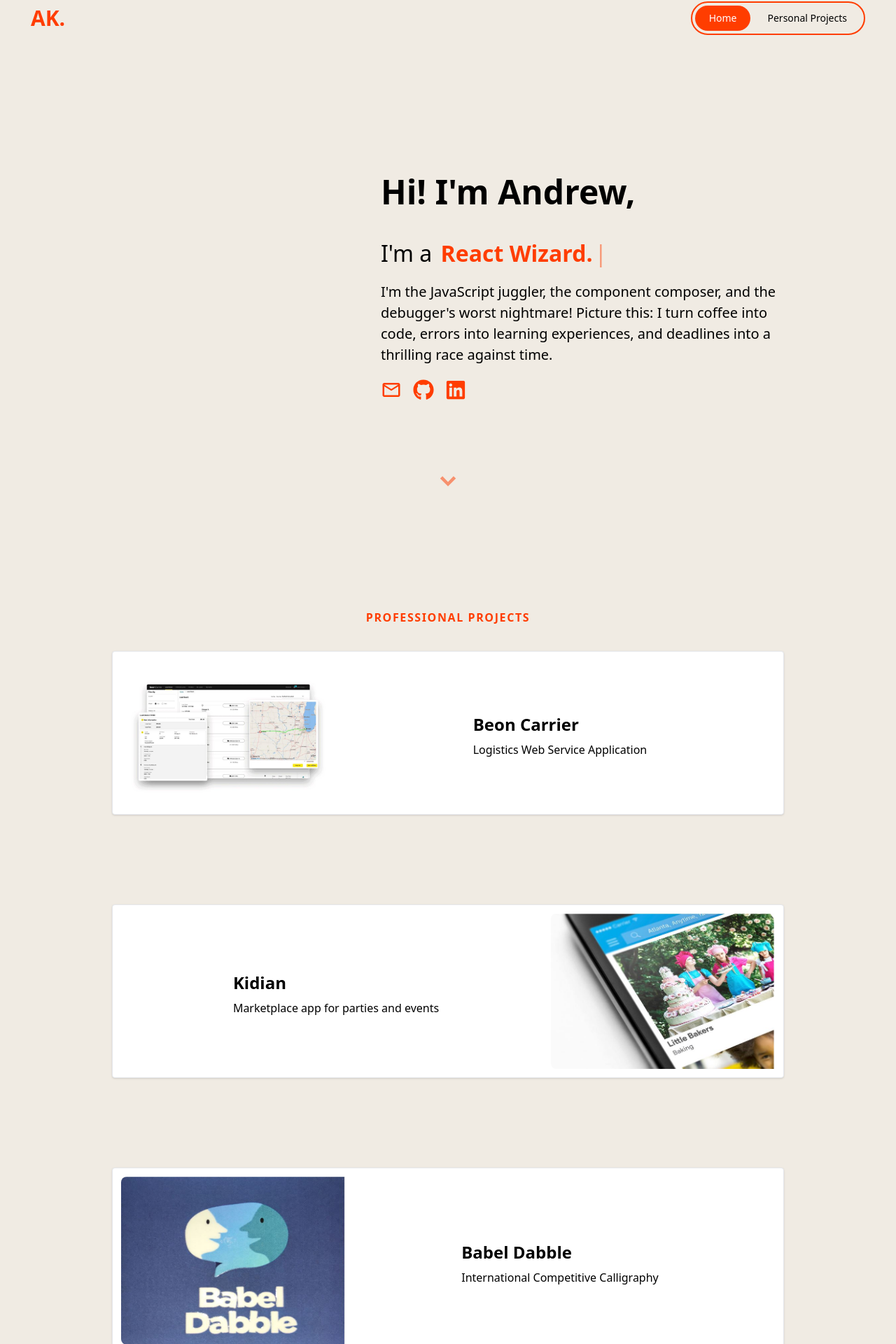
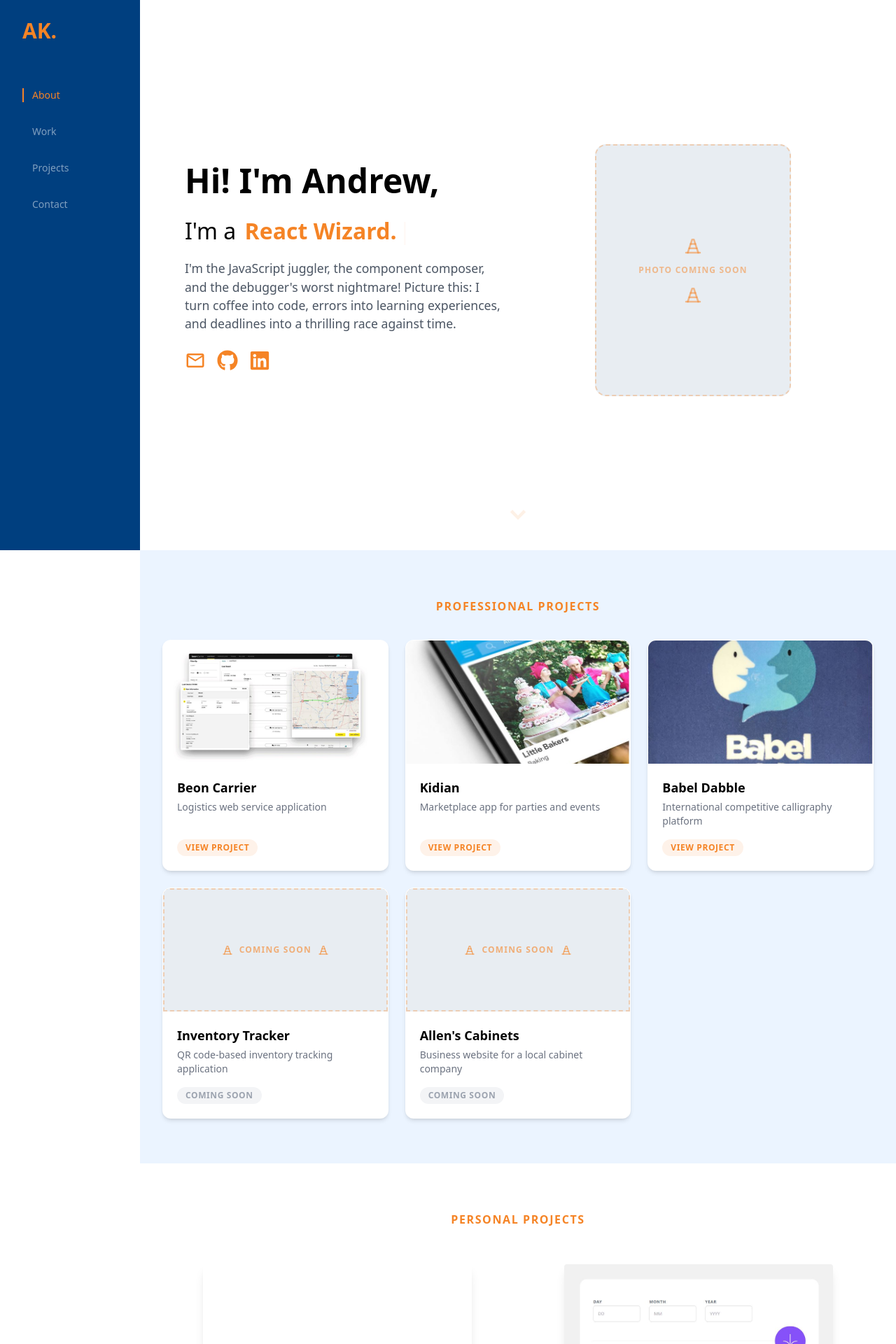
Before and after one commit to kdk0063/React-Andrew, a React (Create React App) app: page / in a window 1280 px wide. Shown: the part 14-1934 px from the top of the page at 70% size. Built offline with nearby package versions, Linux system fonts and the light colour scheme.

Commit message:
update: portofolio updates and newly coming soon projects added

```diff
--- a/src/App.js
+++ b/src/App.js
@@ -1,15 +1,23 @@
 import Navbar from "./Components/Navbar";
+import PortfolioSidebar from "./Components/PortfolioSidebar";
 import Router from "./Pages/Router";
-
+import useNavigation from './hooks/use-navigation';
 
 function App() {
+    const { currentPath } = useNavigation();
+    const isHome = currentPath === '/';
+
     return (
-        <div className="ml-auto mr-auto max-w-[1600px]">
-            <Navbar />
-
-            <Router />
+        <div className="flex min-h-screen">
+            {isHome && <PortfolioSidebar />}
+            <div className={`flex-1 ${isHome ? 'md:ml-[200px]' : ''}`}>
+                {/* Show Navbar on non-home pages, or on mobile for home */}
+                <div className={isHome ? 'md:hidden' : ''}>
+                    <Navbar />
+                </div>
+                <Router />
+            </div>
         </div>
-
-    )
+    );
 }
 export default App;
--- a/src/Components/Introduction.js
+++ b/src/Components/Introduction.js
@@ -4,6 +4,7 @@ import * as AboutMe from '../constants/AboutMe';
 import { GoChevronDown } from "react-icons/go";
 import { FaGithub, FaLinkedin } from "react-icons/fa";
 import { MdOutlineMail } from "react-icons/md";
+import { TbTrafficCone } from 'react-icons/tb';
 
 import './Introduction.css';
 
@@ -32,39 +33,47 @@ function Introduction() {
     }
 
     return (
-        <>
-            <div className="h-screen lg:pt-[15%] md:pt-[20%] sm:pt-[25%] xs:pt-[25%] flex justify-end">
-                <div className="lg:pr-[10rem] md:pr-[10rem] xs:pr-[5rem]">
+        <div className="relative h-screen flex items-center px-[4rem] gap-12">
+            {/* Left: intro text */}
+            <div className="flex-1">
                 <h1 className="text-[3rem] font-bold">Hi! I'm Andrew,</h1>
-                    <div className="mt-12 text-[2rem]">
-                        I'm a <span className='ml-1 text-[#FF3D00] font-semibold'>{words}</span>
-                        <Cursor cursorColor='#FF3D00' />
+                <div className="mt-8 text-[2rem]">
+                    I'm a <span className='ml-1 text-[#F58426] font-semibold'>{words}</span>
+                    <Cursor cursorColor='#F58426' />
                 </div>
-
-                    <p className="lg:w-[36rem] md:w-[30rem] xs:w-[25rem] mt-4 text-[1.25rem] text-wrap">
+                <p className="mt-4 text-[1.1rem] text-gray-600 max-w-[32rem]">
                     {AboutMe.introA}
                 </p>
-                    <div className="flex items-start space-x-4 mt-5">
+                <div className="flex items-center space-x-4 mt-6">
                     <MdOutlineMail
                         onClick={() => handleContactClick('mail')}
-                            className="text-3xl cursor-pointer text-[#FF3D00] hover:text-[#1F00FF] transition-colors duration-200"
+                        className="text-3xl cursor-pointer text-[#F58426] hover:text-[#006BB6] transition-colors duration-200"
                     />
                     <FaGithub
                         onClick={() => handleContactClick('github')}
-                            className="text-3xl cursor-pointer text-[#FF3D00] hover:text-[#1F00FF] transition-colors duration-200"
+                        className="text-3xl cursor-pointer text-[#F58426] hover:text-[#006BB6] transition-colors duration-200"
                     />
                     <FaLinkedin
                         onClick={() => handleContactClick('linkedin')}
-                            className="text-3xl cursor-pointer text-[#FF3D00] hover:text-[#1F00FF] transition-colors duration-200"
+                        className="text-3xl cursor-pointer text-[#F58426] hover:text-[#006BB6] transition-colors duration-200"
                     />
                 </div>
             </div>
 
-                <div className='grid justify-items-center absolute inset-x-0 bottom-0 pb-20 cursor-pointer'>
-                    <GoChevronDown onClick={handleScroll} className="text-4xl blinking-icon text-[#FF3D00]" />
+            {/* Right: portrait placeholder */}
+            <div className="hidden md:flex flex-1 justify-center items-center">
+                <div className="w-[280px] h-[360px] rounded-2xl bg-[#E8EDF2] border-2 border-dashed border-[#F58426]/30 flex flex-col items-center justify-center gap-3">
+                    <TbTrafficCone className="text-[#F58426]/50 text-3xl" />
+                    <span className="text-[#F58426]/50 font-bold tracking-widest uppercase text-xs">Photo Coming Soon</span>
+                    <TbTrafficCone className="text-[#F58426]/50 text-3xl" />
                 </div>
             </div>
-        </>
+
+            {/* Scroll chevron */}
+            <div className='absolute inset-x-0 bottom-8 flex justify-center cursor-pointer'>
+                <GoChevronDown onClick={handleScroll} className="text-4xl blinking-icon text-[#F58426]" />
+            </div>
+        </div>
     )
 };
 export default Introduction;
--- a/src/Components/Navbar.js
+++ b/src/Components/Navbar.js
@@ -17,8 +17,8 @@ function Navbar() {
     <li key={index}>
       <Link
         to={link.path}
-        className="block px-5 py-2 rounded-full text-sm font-medium text-black transition-all duration-200 hover:bg-[#FF3D00] hover:text-white"
-        activeClassName="bg-[#FF3D00] text-white"
+        className="block px-5 py-2 rounded-full text-sm font-medium text-black transition-all duration-200 hover:bg-[#F58426] hover:text-white"
+        activeClassName="bg-[#F58426] text-white"
       >
         {link.label}
       </Link>
@@ -28,18 +28,18 @@ function Navbar() {
   return (
     <div className='flex justify-between items-center h-20 max-w-[1240px] mx-auto px-6'>
       {/* Logo */}
-      <h1 className='w-auto text-3xl font-bold text-[#FF3D00]'>AK.</h1>
+      <h1 className='w-auto text-3xl font-bold text-[#F58426]'>AK.</h1>
 
       {/* Desktop Navigation — pill group */}
-      <ul className='hidden md:flex items-center border-2 border-[#FF3D00] rounded-full px-1 py-1 gap-1'>
+      <ul className='hidden md:flex items-center border-2 border-[#F58426] rounded-full px-1 py-1 gap-1'>
         {renderedLinks}
       </ul>
 
       {/* Mobile Navigation Icon */}
       <div onClick={handleNav} className='block md:hidden cursor-pointer'>
         {nav
-          ? <IoMdClose className="text-[#FF3D00]" size={22} />
-          : <FiMenu className="text-[#FF3D00]" size={22} />
+          ? <IoMdClose className="text-[#F58426]" size={22} />
+          : <FiMenu className="text-[#F58426]" size={22} />
         }
       </div>
 
@@ -47,11 +47,11 @@ function Navbar() {
       <ul
         className={
           nav
-            ? 'fixed md:hidden left-0 top-0 w-[60%] h-full border-r-2 border-r-[#FF3D00] bg-[#F0EBE3] ease-in-out duration-500 z-50 p-6'
+            ? 'fixed md:hidden left-0 top-0 w-[60%] h-full border-r-2 border-r-[#F58426] bg-[#F0EBE3] ease-in-out duration-500 z-50 p-6'
             : 'ease-in-out w-[60%] duration-500 fixed top-0 bottom-0 left-[-100%] z-50'
         }
       >
-        <h1 className='text-3xl font-bold text-[#FF3D00] mb-6'>AK.</h1>
+        <h1 className='text-3xl font-bold text-[#F58426] mb-6'>AK.</h1>
         {renderedLinks}
       </ul>
     </div>
--- /dev/null
+++ b/src/Components/PortfolioSidebar.js
@@ -0,0 +1,55 @@
+import { useState, useEffect } from 'react';
+
+const NAV_ITEMS = [
+    { label: 'About', id: 'about' },
+    { label: 'Work', id: 'work' },
+    { label: 'Projects', id: 'projects' },
+    { label: 'Contact', id: 'contact' },
+];
+
+function PortfolioSidebar() {
+    const [activeSection, setActiveSection] = useState('about');
+
+    useEffect(() => {
+        const observers = [];
+        NAV_ITEMS.forEach(({ id }) => {
+            const el = document.getElementById(id);
+            if (!el) return;
+            const observer = new IntersectionObserver(
+                ([entry]) => {
+                    if (entry.isIntersecting) setActiveSection(id);
+                },
+                { rootMargin: '-40% 0px -60% 0px', threshold: 0 }
+            );
+            observer.observe(el);
+            observers.push(observer);
+        });
+        return () => observers.forEach((o) => o.disconnect());
+    }, []);
+
+    const handleClick = (id) => {
+        document.getElementById(id)?.scrollIntoView({ behavior: 'smooth' });
+    };
+
+    return (
+        <aside className="hidden md:flex flex-col fixed left-0 top-0 h-screen w-[200px] bg-[#003F7F] px-8 py-10 z-40">
+            <h1 className="text-3xl font-bold text-[#F58426] mb-16">AK.</h1>
+            <nav className="flex flex-col gap-8">
+                {NAV_ITEMS.map(({ label, id }) => (
+                    <button
+                        key={id}
+                        onClick={() => handleClick(id)}
+                        className={`text-left text-sm font-medium transition-all duration-200 pl-3 ${
+                            activeSection === id
+                                ? 'text-[#F58426] border-l-2 border-[#F58426]'
+                                : 'text-white/50 hover:text-white border-l-2 border-transparent'
+                        }`}
+                    >
+                        {label}
+                    </button>
+                ))}
+            </nav>
+        </aside>
+    );
+}
+export default PortfolioSidebar;
--- a/src/Pages/LandingPage.js
+++ b/src/Pages/LandingPage.js
@@ -1,13 +1,97 @@
 import Introduction from '../Components/Introduction';
 import ProjectPage from './ProjectPage';
+import Card from '../Components/Card';
+import { FaGithub, FaLinkedin } from "react-icons/fa";
+import { MdOutlineMail } from "react-icons/md";
+
+import AgeCalculatorImg from '../images/ageCalc.JPG';
+import ScatterEffect from '../images/scatter.JPG';
+import TipSplitter from '../images/splitter.JPG';
+
+const sideProjects = [
+    {
+        title: "Scatter Intro Effect",
+        description: "DOM element manipulation and styling",
+        imageUrl: ScatterEffect,
+        path: "/scatter-css-page"
+    },
+    {
+        title: "Age Calculator",
+        description: "Date logic calculation and form validation",
+        imageUrl: AgeCalculatorImg,
+        path: "/age-calculator"
+    },
+    {
+        title: "Tip Splitter",
+        description: "State management and real-time calculation",
+        imageUrl: TipSplitter,
+        path: "/tip-splitter"
+    },
+    {
+        title: "Grandstands",
+        description: "F1 fan website — race schedules, standings, and more",
+        imageUrl: null,
+        path: ""
+    },
+    {
+        title: "LightWeight!",
+        description: "Workout tracking app — log sets, track progress, stay consistent",
+        imageUrl: null,
+        path: ""
+    },
+];
 
 function LandingPage() {
+    const handleContactClick = (type) => {
+        if (type === 'mail') return (window.location.href = 'mailto:kdk0063@gmail.com');
+        if (type === 'github') return window.open('https://github.com/kdk0063', '_blank').focus();
+        return window.open('https://www.linkedin.com/in/andrewkyukim', '_blank').focus();
+    };
+
     return (
         <>
-            <Introduction />
+            <section id="about" className="w-full bg-white">
+                <Introduction />
+            </section>
 
-            <ProjectPage />
+            <section id="work" className="w-full bg-[#EBF4FF]">
+                <ProjectPage />
+            </section>
+
+            <section id="projects" className="w-full bg-white py-[4rem] px-[2rem]">
+                <h1 className="mb-[2rem] text-center font-bold text-[#F58426] uppercase tracking-widest">Personal Projects</h1>
+                <div className="flex flex-wrap justify-center max-w-[70rem] mx-auto gap-4">
+                    {sideProjects.map((p) => (
+                        <Card
+                            key={p.title}
+                            imageUrl={p.imageUrl}
+                            title={p.title}
+                            description={p.description}
+                            link={p.path}
+                        />
+                    ))}
+                </div>
+            </section>
+
+            <section id="contact" className="w-full bg-[#003F7F] py-[6rem] flex flex-col items-center gap-6">
+                <h1 className="font-bold text-[#F58426] uppercase tracking-widest">Get In Touch</h1>
+                <p className="text-white/60 text-sm">Currently open to new opportunities — feel free to reach out.</p>
+                <div className="flex gap-6 mt-2">
+                    <MdOutlineMail
+                        onClick={() => handleContactClick('mail')}
+                        className="text-4xl cursor-pointer text-white hover:text-[#F58426] transition-colors duration-200"
+                    />
+                    <FaGithub
+                        onClick={() => handleContactClick('github')}
+                        className="text-4xl cursor-pointer text-white hover:text-[#F58426] transition-colors duration-200"
+                    />
+                    <FaLinkedin
+                        onClick={() => handleContactClick('linkedin')}
+                        className="text-4xl cursor-pointer text-white hover:text-[#F58426] transition-colors duration-200"
+                    />
+                </div>
+            </section>
         </>
-    )
-};
+    );
+}
 export default LandingPage;
--- a/src/Pages/PersonalProjectPage.js
+++ b/src/Pages/PersonalProjectPage.js
@@ -20,13 +20,11 @@ function PersonalProjectPage() {
         },
         {
             title: "Tip Splitter",
-            description: "Tip Splitter to demonstrate date type logic calculation",
+            description: "Tip Splitter to demonstrate state management and real-time calculation",
             imageUrl: TipSplitter,
-            path: ""
+            path: "/tip-splitter"
         },
     ];
-
-    console.log('contentItems', contentItems[2])
 
 
     return (
--- a/src/Pages/ProjectPage.js
+++ b/src/Pages/ProjectPage.js
@@ -1,58 +1,89 @@
 import Link from '../Components/Link';
-import Panel from '../Components/Panel';
+import { TbTrafficCone } from 'react-icons/tb';
 import BeonCarrierImage from '../images/beoncarrier.JPG';
 import KidianImage from '../images/kidian.JPG';
-import BableDabbleImage from '../images/bableDabble.JPG'
+import BableDabbleImage from '../images/bableDabble.JPG';
+
+const projects = [
+    {
+        title: "Beon Carrier",
+        description: "Logistics web service application",
+        image: BeonCarrierImage,
+        path: "/beonCarrierProject",
+    },
+    {
+        title: "Kidian",
+        description: "Marketplace app for parties and events",
+        image: KidianImage,
+        path: "/kidianProject",
+    },
+    {
+        title: "Babel Dabble",
+        description: "International competitive calligraphy platform",
+        image: BableDabbleImage,
+        path: "/bableDabbleProject",
+    },
+    {
+        title: "Inventory Tracker",
+        description: "QR code-based inventory tracking application",
+        image: null,
+        path: "",
+    },
+    {
+        title: "Allen's Cabinets",
+        description: "Business website for a local cabinet company",
+        image: null,
+        path: "",
+    },
+];
+
+function ProjectCard({ title, description, image, path }) {
+    const inner = (
+        <div className="group bg-white rounded-xl overflow-hidden shadow-md hover:shadow-xl border border-transparent hover:border-[#F58426] transition-all duration-300 flex flex-col h-full">
+            <div className="h-44 overflow-hidden bg-[#E8EDF2] flex-shrink-0">
+                {image
+                    ? <img
+                        src={image}
+                        alt={title}
+                        className="w-full h-full object-cover group-hover:scale-105 transition-transform duration-300"
+                      />
+                    : <div className="w-full h-full flex items-center justify-center gap-2 border-2 border-dashed border-[#F58426]/30">
+                        <TbTrafficCone className="text-[#F58426]/60 text-lg" />
+                        <span className="text-[#F58426]/60 font-bold tracking-widest uppercase text-xs">Coming Soon</span>
+                        <TbTrafficCone className="text-[#F58426]/60 text-lg" />
+                      </div>
+                }
+            </div>
+            <div className="p-5 flex flex-col flex-1">
+                <h3 className="font-bold text-lg group-hover:text-[#F58426] transition-colors duration-200">{title}</h3>
+                <p className="text-gray-500 text-sm mt-1 flex-1">{description}</p>
+                <span className={`mt-4 self-start text-xs font-semibold uppercase tracking-wider px-3 py-1 rounded-full ${
+                    path
+                        ? 'bg-[#F58426]/10 text-[#F58426] group-hover:bg-[#F58426] group-hover:text-white'
+                        : 'bg-gray-100 text-gray-400'
+                } transition-colors duration-200`}>
+                    {path ? 'View Project' : 'Coming Soon'}
+                </span>
+            </div>
+        </div>
+    );
+
+    if (path) {
+        return <Link to={path} className="no-underline h-full">{inner}</Link>;
+    }
+    return <div className="h-full">{inner}</div>;
+}
 
 function ProjectPage() {
     return (
-        <>
-            <h1 className="mb-[2rem] text-center font-bold text-[#FF3D00] uppercase tracking-widest">Professional Projects</h1>
-
-            <div className="min-h-[65rem] mb-[2rem] pl-[5rem] pr-[5rem] max-w-[70rem] ml-auto mr-auto">
-                <Link to={'/beonCarrierProject'} className="no-underline">
-                    <Panel className="group hover:shadow-xl hover:border-[#FF3D00] transition-all duration-300 w-[70%] ml-auto mr-auto">
-                        <div className="flex flex-wrap justify-center">
-                            <div>
-                                <img className="h-auto w-[20rem] md:rounded-none md:rounded-s-lg" src={BeonCarrierImage} alt="" />
-                            </div>
-                            <div className="flex flex-col self-center mr-auto ml-auto mt-5">
-                                <h5 className="mb-2 text-2xl font-bold text-black group-hover:text-[#FF3D00] transition-colors duration-200">Beon Carrier</h5>
-                                <p className="mb-3 text-black group-hover:text-[#FF3D00] transition-colors duration-200">Logistics Web Service Application</p>
-                            </div>
-                        </div>
-                    </Panel>
-                </Link>
-
-                <Link className="no-underline" to={'/kidianProject'} >
-                    <Panel className="group hover:shadow-xl hover:border-[#FF3D00] transition-all duration-300 mt-[8rem] w-[70%] ml-auto mr-auto">
-                        <div className="flex flex-wrap-reverse justify-center">
-                            <div className="flex flex-col self-center mr-auto ml-auto mt-5">
-                                <h5 className="mb-2 text-2xl font-bold text-black group-hover:text-[#FF3D00] transition-colors duration-200">Kidian</h5>
-                                <p className="mb-3 text-black group-hover:text-[#FF3D00] transition-colors duration-200">Marketplace app for parties and events</p>
-                            </div>
-                            <div>
-                                <img className="h-auto w-[20rem] md:rounded-none md:rounded-s-lg" src={KidianImage} alt="" />
-                            </div>
-                        </div>
-                    </Panel>
-                </Link>
-
-                <Link className="no-underline" to={'/bableDabbleProject'} >
-                    <Panel className="group hover:shadow-xl hover:border-[#FF3D00] transition-all duration-300 mt-[8rem] w-[70%] ml-auto mr-auto">
-                        <div className="flex flex-wrap justify-center">
-                            <div>
-                                <img className="h-[15rem] w-[20rem] md:rounded-none md:rounded-s-lg" src={BableDabbleImage} alt="" />
-                            </div>
-                            <div className="flex flex-col self-center mr-auto ml-auto mt-5">
-                                <h5 className="mb-2 text-2xl font-bold text-black group-hover:text-[#FF3D00] transition-colors duration-200">Babel Dabble</h5>
-                                <p className="mb-3 text-black group-hover:text-[#FF3D00] transition-colors duration-200">International Competitive Calligraphy</p>
-                            </div>
-                        </div>
-                    </Panel>
-                </Link>
+        <div className="py-[4rem] px-[2rem]">
+            <h1 className="mb-[2rem] text-center font-bold text-[#F58426] uppercase tracking-widest">Professional Projects</h1>
+            <div className="grid grid-cols-1 sm:grid-cols-2 lg:grid-cols-3 gap-6 max-w-[70rem] mx-auto">
+                {projects.map((p) => (
+                    <ProjectCard key={p.title} {...p} />
+                ))}
             </div>
-        </>
-    )
-};
-export default ProjectPage
+        </div>
+    );
+}
+export default ProjectPage;
--- a/src/index.css
+++ b/src/index.css
@@ -4,7 +4,7 @@
 
 @layer base {
     body {
-      background-color: #F0EBE3;
+      background-color: #FFFFFF;
     }
     h1 {
       @apply text-2xl;
```
Also changed, not shown: src/Components/Card.js (+10 -2 lines), src/Pages/TipSplitterPage.js (+98 -22 lines). Lines whose indentation alone changed are shown as unchanged.
